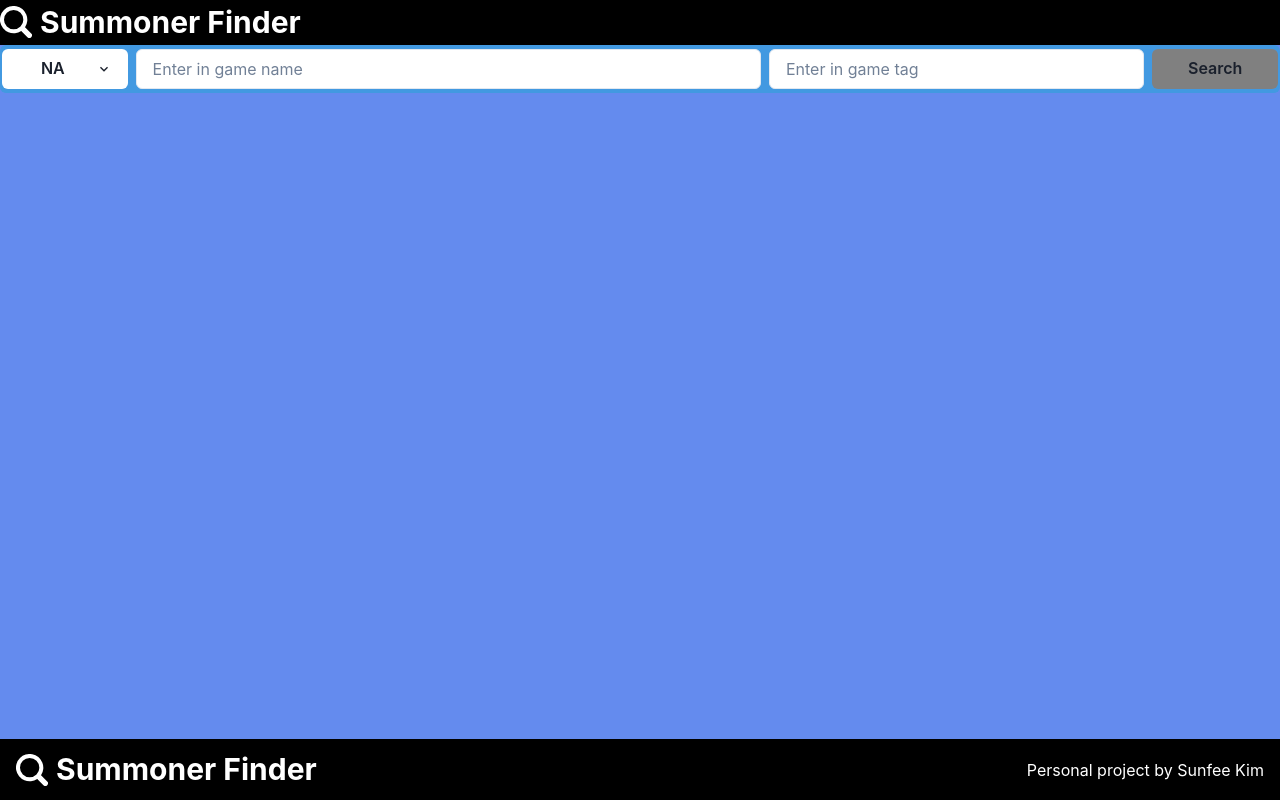
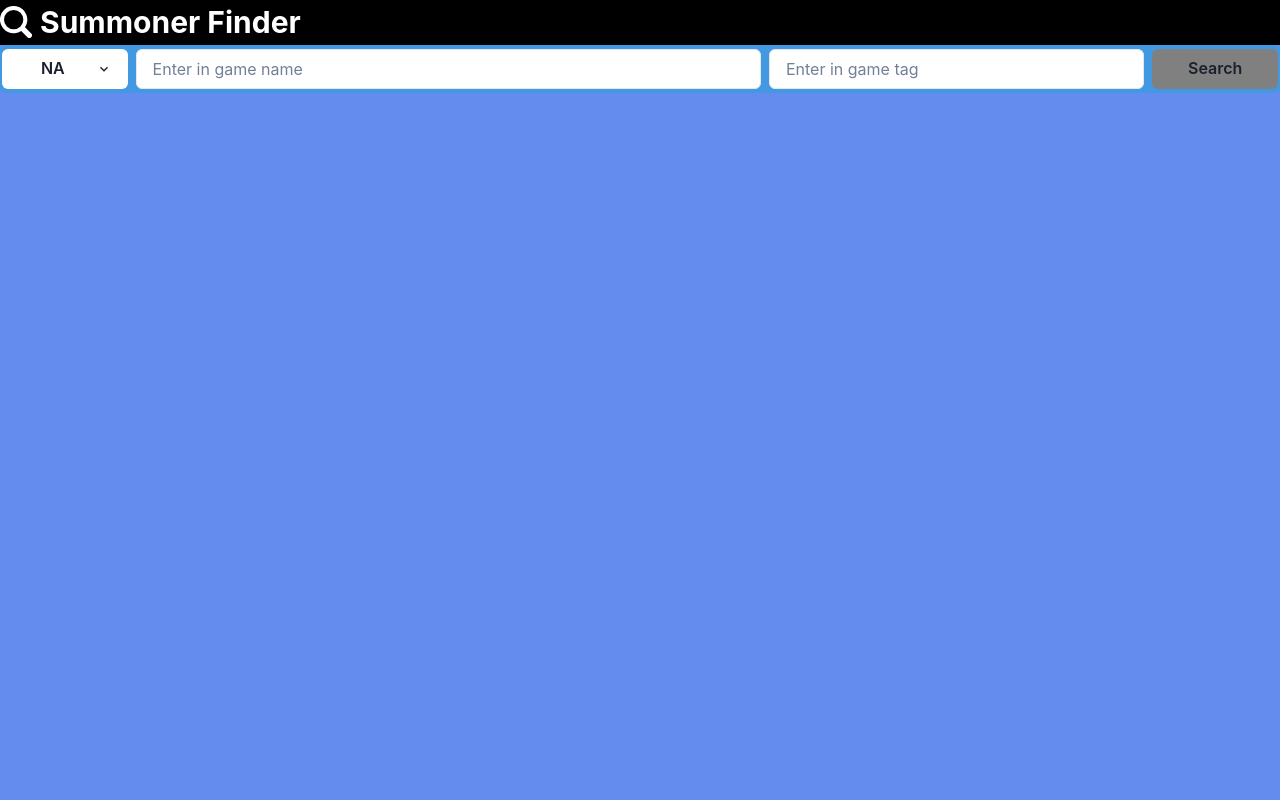
Before and after one commit to Sdk6/riot-api, a React (Create React App) app: page /summoner in a window 1280 px wide. Built offline with nearby package versions, Linux system fonts and the light colour scheme.

Commit message:
footer displays properly on summoner page, put it in display summonerinfo.js

```diff
--- a/src/components/DisplaySummonerInfo.js
+++ b/src/components/DisplaySummonerInfo.js
@@ -6,6 +6,7 @@ import SoloqueueInfo from './SoloqueueInfo';
 import FlexqueueInfo from './FlexqueueInfo';
 import MasteryInfo from './MasteryInfo';
 import MatchesInfo from './MatchesInfo';
+import Footer from './Footer'
 const DisplaySummonerInfo = ({summonerInfo, isLoading, isSuccessful}) => {
     // const fetchSummonerData = async () => {
     //     const response = await fetch(`/api/summonerinfo/${puuid}/${summonerId}`);
@@ -48,6 +49,7 @@ const DisplaySummonerInfo = ({summonerInfo, isLoading, isSuccessful}) => {
         <>
         {isLoading && <p></p>}
         {!isLoading && isSuccessful && (
+            <>
             <Flex mt=".5%" ml=".5%" mr=".5%">
                 <Flex direction="column" bg="gray.400" minW="34.5%" alignSelf="flex-start">
                     <SoloqueueInfo rank={summonerInfo.soloqueue}/>
@@ -62,6 +64,8 @@ const DisplaySummonerInfo = ({summonerInfo, isLoading, isSuccessful}) => {
                     <MatchesInfo matches={summonerInfo.matches}/>
                 </Flex>
             </Flex>
+            <Footer />
+            </>
         )}
         </>
       );
--- a/src/components/Footer.js
+++ b/src/components/Footer.js
@@ -15,7 +15,7 @@ const Footer = () => {
         <Flex
             bg="black"
             w="100%"
-            position="fixed"
+            position="static"
             bottom="0"
             py={2}
             px={4}
--- a/src/components/SearchSummoner.js
+++ b/src/components/SearchSummoner.js
@@ -1,4 +1,4 @@
-import { Center, Button } from '@chakra-ui/react'
+import { Center, Button, Flex } from '@chakra-ui/react'
 import { useState, useEffect} from "react"
 import { useParams, useNavigate, Navigate } from 'react-router-dom';
 import DisplaySummoner from './DisplaySummoner';
@@ -142,7 +142,6 @@ const SearchSummoner = ({
             region={summonerData.region}
           />
         )}
-        <Footer />
     </>
     )
 };
```
